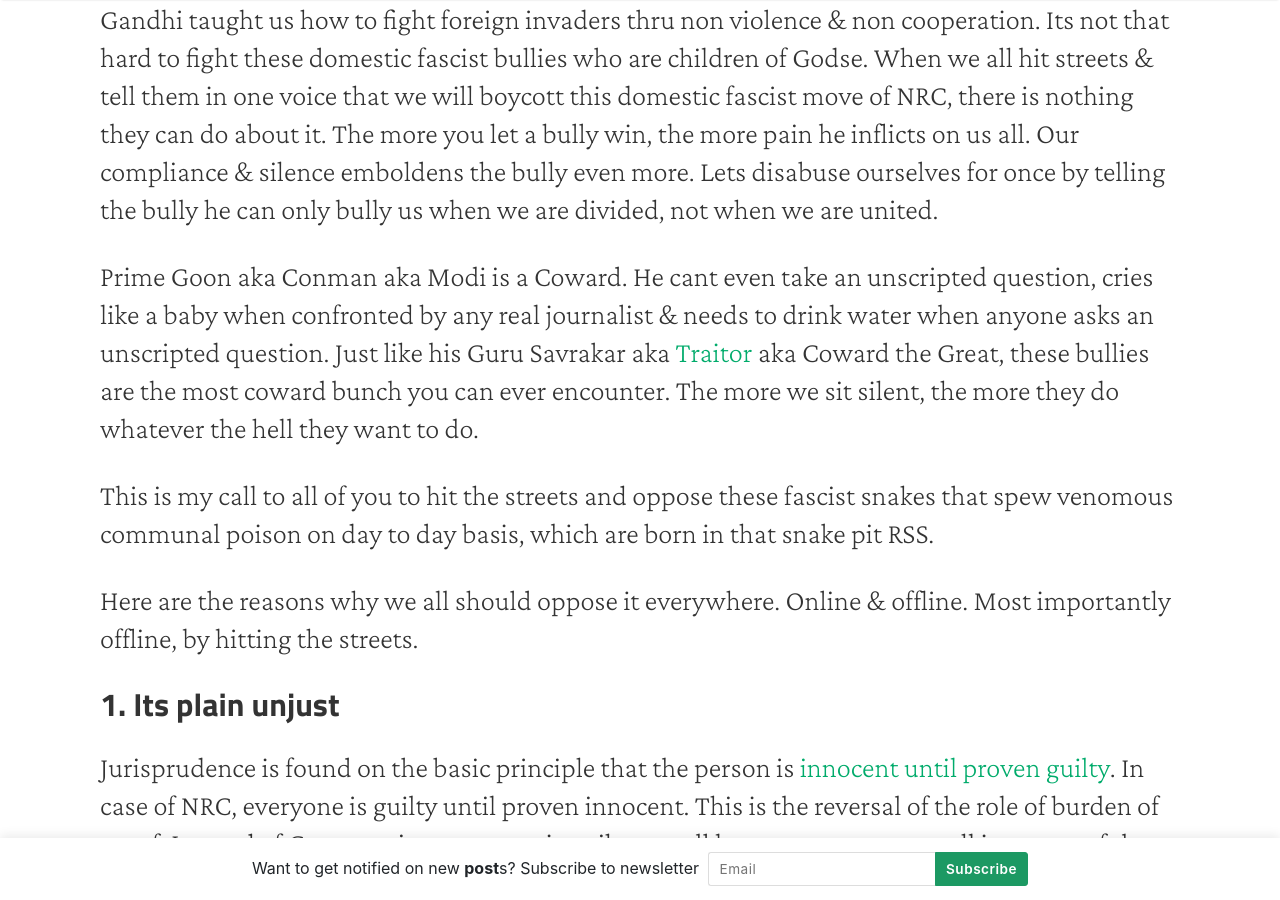
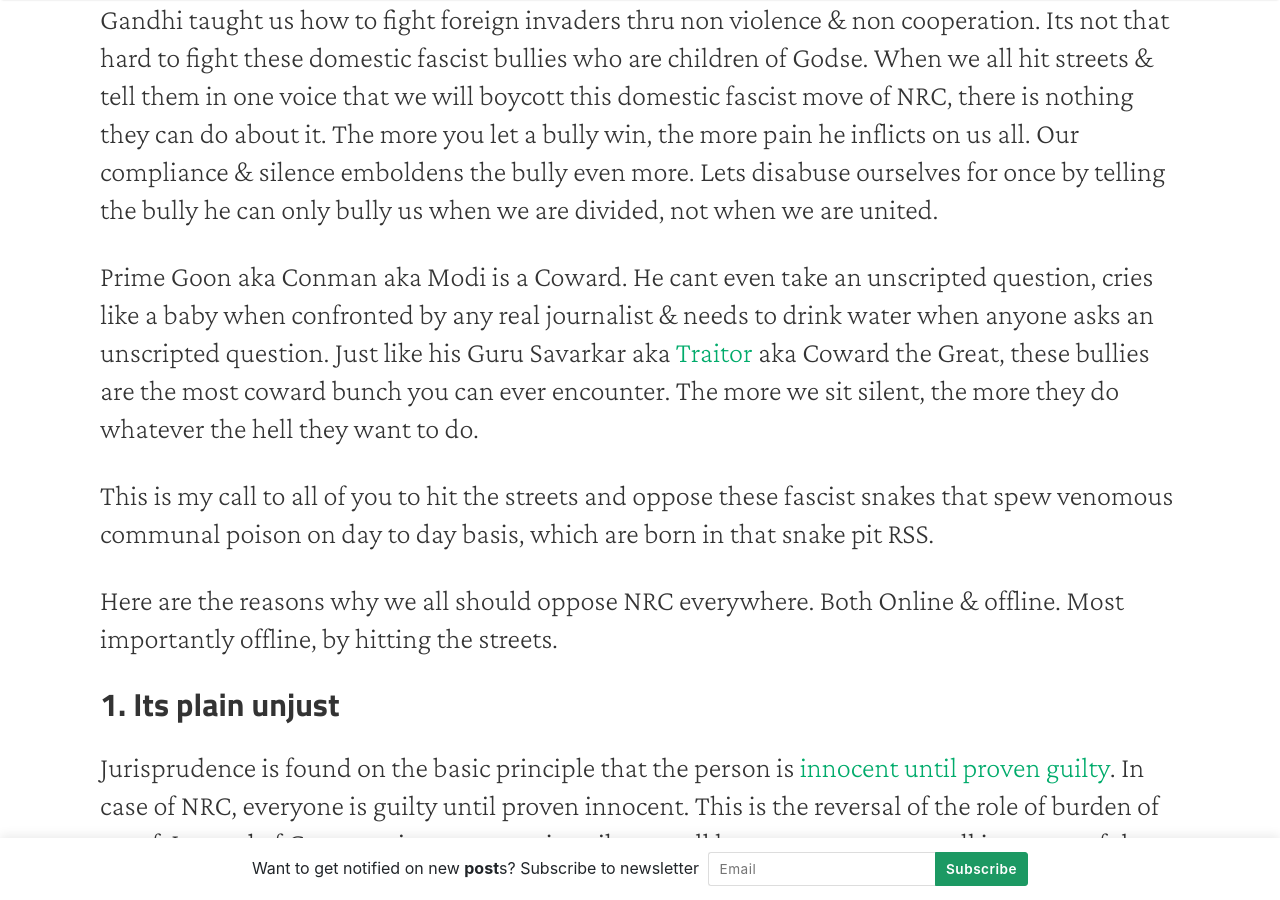
Before and after one commit to thekalinga/thekalinga.in, a Jekyll site: the page built from _posts/2019-11-24-why-fascist-nrc-should-be-opposed/2019-11-24-why-fascist-nrc-should-be-opposed.md, in a window 1280 px wide and 900 px high, scrolled down 1204 px. Built offline with Jekyll 4.4.1, drawn with Linux system fonts in a browser that asks for light colours; nearby versions of some CDN libraries; some of the changed text lies outside the part shown.

Commit message:
fixed minor issue

```diff
--- a/_posts/2019-11-24-why-fascist-nrc-should-be-opposed/2019-11-24-why-fascist-nrc-should-be-opposed.md
+++ b/_posts/2019-11-24-why-fascist-nrc-should-be-opposed/2019-11-24-why-fascist-nrc-should-be-opposed.md
@@ -41,12 +41,12 @@
 
 Prime Goon aka Conman aka Modi is a Coward.
 He cant even take an unscripted question, cries like a baby when confronted by any real journalist & needs to drink water when anyone asks an unscripted question.
-Just like his Guru Savrakar aka [Traitor](https://thewire.in/history/bhagat-singh-and-savarkar-a-tale-of-two-petitions) aka Coward the Great, these bullies are the most coward bunch you can ever encounter.
+Just like his Guru Savarkar aka [Traitor](https://thewire.in/history/bhagat-singh-and-savarkar-a-tale-of-two-petitions) aka Coward the Great, these bullies are the most coward bunch you can ever encounter.
 The more we sit silent, the more they do whatever the hell they want to do.
 
 This is my call to all of you to hit the streets and oppose these fascist snakes that spew venomous communal poison on day to day basis, which are born in that snake pit RSS.
 
-Here are the reasons why we all should oppose it everywhere. Online & offline. Most importantly offline, by hitting the streets.
+Here are the reasons why we all should oppose NRC everywhere. Both Online & offline. Most importantly offline, by hitting the streets.
 
 ## 1. Its plain unjust
 
```
Also changed, not shown: other parts of _posts/2019-11-24-why-fascist-nrc-should-be-opposed/2019-11-24-why-fascist-nrc-should-be-opposed.md (+1 -1 lines), _posts/2019-11-24-why-fascist-nrc-should-be-opposed/indian-farmer-cropped.jpeg (deleted), _posts/2019-11-24-why-fascist-nrc-should-be-opposed/indian-farmer.jpeg.
